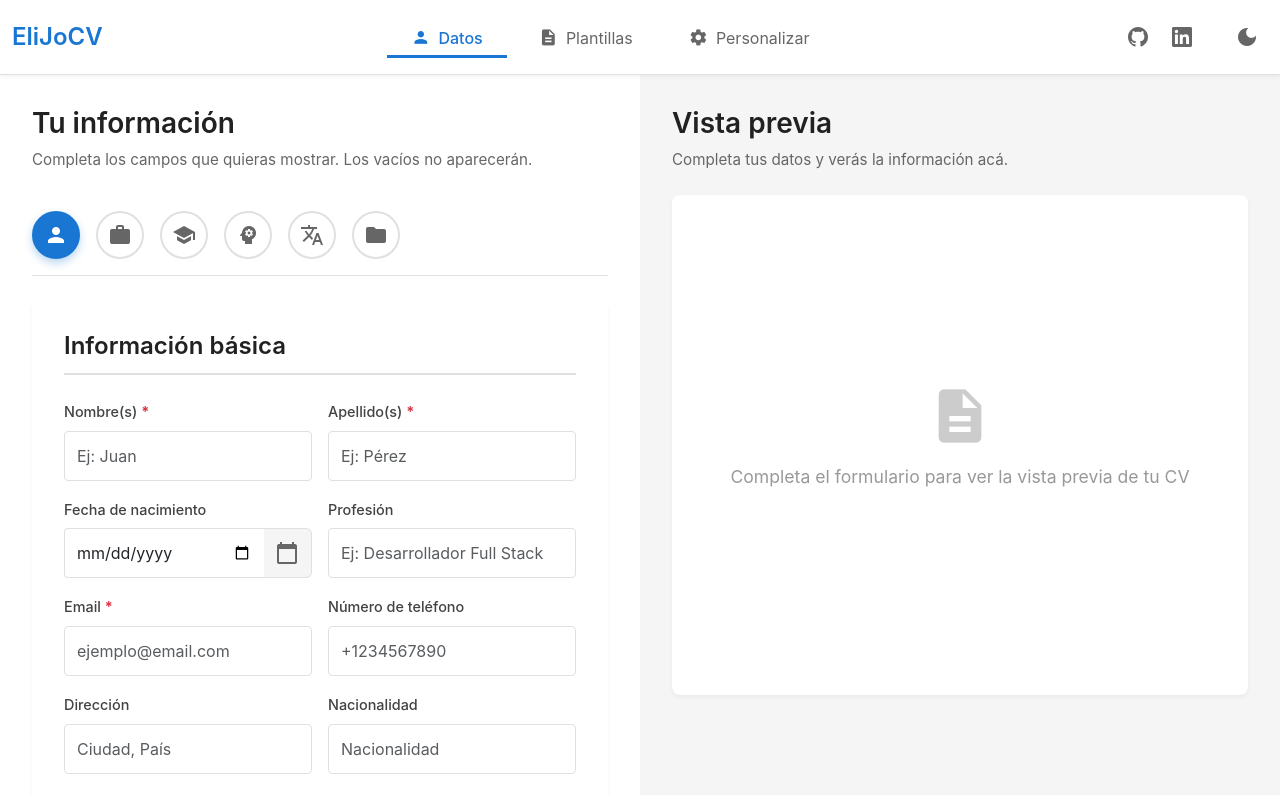
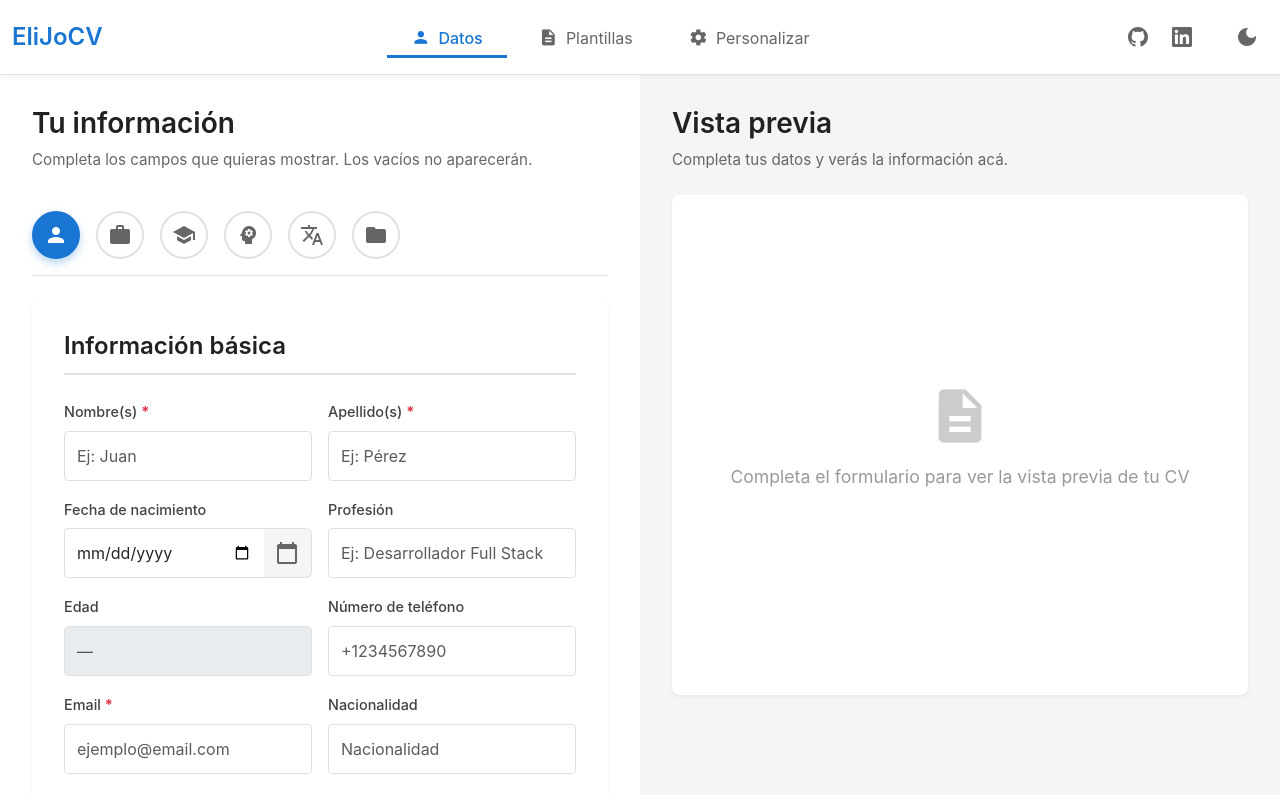
Before and after one commit to jbarzallo97/EliJoCV-jb7, an Angular app: page / in a window 1280 px wide. Built offline with nearby package versions, Linux system fonts and the light colour scheme.

Commit message:
Add age field to personal info component and update CV preview to display age based on birth date. Implement age calculation logic in both components for improved user information presentation.

```diff
--- a/src/app/pages/components/personal-info/personal-info.component.html
+++ b/src/app/pages/components/personal-info/personal-info.component.html
@@ -25,6 +25,16 @@
               <i class="material-icons">calendar_today</i>
             </span>
           </div>
+        </div>
+
+        <div class="mb-3">
+          <label class="form-label">Edad</label>
+          <input
+            type="text"
+            class="form-control"
+            [value]="age !== null ? (age + ' años') : ''"
+            placeholder="—"
+            disabled>
         </div>
 
         <div class="mb-3">
--- a/src/app/pages/components/personal-info/personal-info.component.ts
+++ b/src/app/pages/components/personal-info/personal-info.component.ts
@@ -11,6 +11,7 @@ import { CvDataService } from 'src/app/core/services/cv-data.service';
 export class PersonalInfoComponent implements OnInit {
   form!: FormGroup;
   photoPreview: string | null = null;
+  age: number | null = null;
 
   constructor(
     private fb: FormBuilder,
@@ -36,9 +37,28 @@ export class PersonalInfoComponent implements OnInit {
       this.photoPreview = personalInfo.foto;
     }
 
+    this.age = this.getAgeFromBirthDate(this.form.get('fechaNacimiento')?.value);
+    this.form.get('fechaNacimiento')?.valueChanges.subscribe((v) => {
+      this.age = this.getAgeFromBirthDate(v);
+    });
+
     this.form.valueChanges.subscribe(values => {
       this.cvDataService.updatePersonalInfo(values);
     });
+  }
+
+  private getAgeFromBirthDate(dateStr?: string | null): number | null {
+    if (!dateStr) return null;
+    const d = new Date(dateStr);
+    if (Number.isNaN(d.getTime())) return null;
+
+    const now = new Date();
+    let age = now.getFullYear() - d.getFullYear();
+    const m = now.getMonth() - d.getMonth();
+    if (m < 0 || (m === 0 && now.getDate() < d.getDate())) {
+      age--;
+    }
+    return age >= 0 && age <= 120 ? age : null;
   }
 
   onFileSelected(event: Event): void {
--- a/src/app/pages/cv-preview/cv-preview.component.html
+++ b/src/app/pages/cv-preview/cv-preview.component.html
@@ -37,7 +37,13 @@
                 <!-- Barra de contacto -->
                 <div
                   class="cv-contact-bar mt-3"
-                  *ngIf="cvData.personalInfo.email || cvData.personalInfo.celular || cvData.personalInfo.ubicacion">
+                  *ngIf="
+                    cvData.personalInfo.email ||
+                    cvData.personalInfo.celular ||
+                    cvData.personalInfo.ubicacion ||
+                    cvData.personalInfo.nacionalidad ||
+                    cvData.personalInfo.fechaNacimiento
+                  ">
                   <div class="row text-center text-md-start gy-2">
                     <div class="col-md-4" *ngIf="cvData.personalInfo.email">
                       <span class="cv-contact-label">Email</span>
@@ -50,6 +56,20 @@
                     <div class="col-md-4" *ngIf="cvData.personalInfo.ubicacion">
                       <span class="cv-contact-label">Dirección</span>
                       <span class="cv-contact-value">{{ cvData.personalInfo.ubicacion }}</span>
+                    </div>
+                    <div class="col-md-4" *ngIf="cvData.personalInfo.nacionalidad">
+                      <span class="cv-contact-label">Nacionalidad</span>
+                      <span class="cv-contact-value">{{ cvData.personalInfo.nacionalidad }}</span>
+                    </div>
+                    <div class="col-md-4" *ngIf="cvData.personalInfo.fechaNacimiento">
+                      <span class="cv-contact-label">Fecha de nacimiento</span>
+                      <span class="cv-contact-value">{{ cvData.personalInfo.fechaNacimiento }}</span>
+                    </div>
+                    <div class="col-md-4" *ngIf="getAgeFromBirthDate(cvData.personalInfo.fechaNacimiento) !== null">
+                      <span class="cv-contact-label">Edad</span>
+                      <span class="cv-contact-value">
+                        {{ getAgeFromBirthDate(cvData.personalInfo.fechaNacimiento) }} años
+                      </span>
                     </div>
                   </div>
                 </div>
--- a/src/app/pages/cv-preview/cv-preview.component.ts
+++ b/src/app/pages/cv-preview/cv-preview.component.ts
@@ -112,6 +112,20 @@ export class CvPreviewComponent implements OnInit {
 
   trackById(_index: number, item: { id: string }): string {
     return item.id;
+  }
+
+  getAgeFromBirthDate(dateStr?: string | null): number | null {
+    if (!dateStr) return null;
+    const d = new Date(dateStr);
+    if (Number.isNaN(d.getTime())) return null;
+
+    const now = new Date();
+    let age = now.getFullYear() - d.getFullYear();
+    const m = now.getMonth() - d.getMonth();
+    if (m < 0 || (m === 0 && now.getDate() < d.getDate())) {
+      age--;
+    }
+    return age >= 0 && age <= 120 ? age : null;
   }
 
   private schedulePaginate(): void {
```
